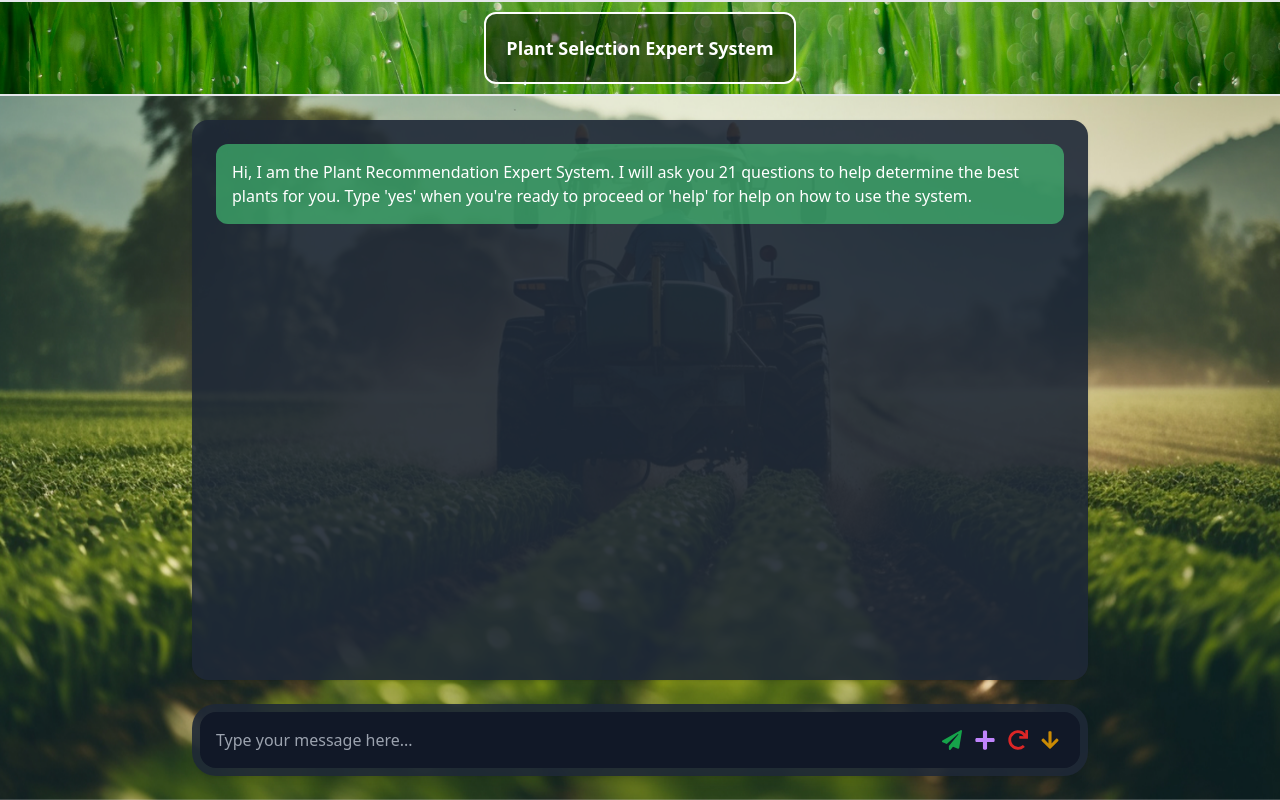
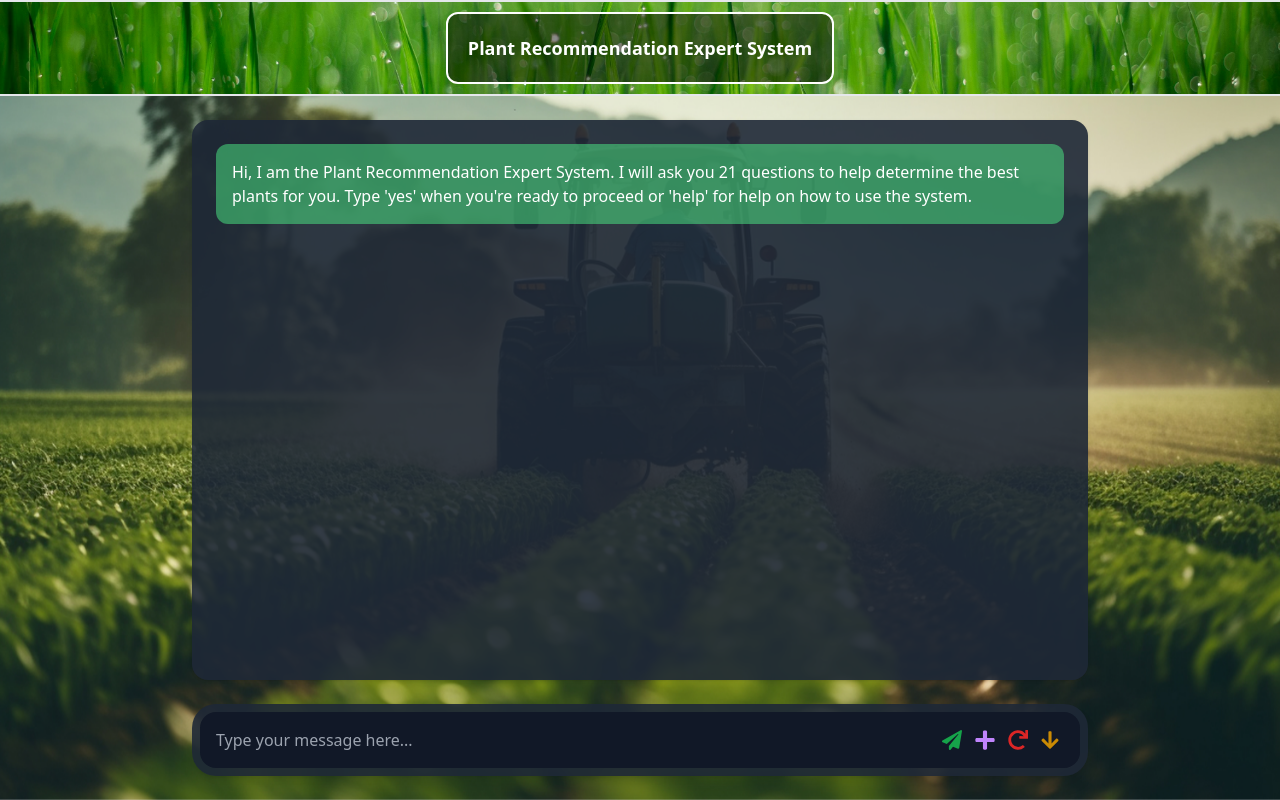
Before and after one commit to takyisky/Plant_Selection_Expert_System, a React (Create React App) app: page / in a window 1280 px wide. Built offline with nearby package versions, Linux system fonts and the light colour scheme.

Commit message:
Commit Save 1

```diff
--- a/src/components/Chat.js
+++ b/src/components/Chat.js
@@ -1,6 +1,7 @@
 import React, { useState, useEffect, useRef } from "react";
 import { FaPaperPlane, FaRedo, FaArrowDown, FaPlus } from "react-icons/fa";
 import { GrStatusGood } from "react-icons/gr";
+
 
 // Array of question objects.
 const questions = [
@@ -18,7 +19,7 @@ const questions = [
   },
   {
     key: "hardiness_zone",
-    text: "What is your hardiness zone? (e.g., zone5, zone7). Type 'avaliable' to see all options.",
+    text: "What is your hardiness zone? (e.g., zone5, zone3to7). Type 'avaliable' to see all options.",
   },
   {
     key: "soil_ph",
@@ -62,7 +63,7 @@ const questions = [
   },
   {
     key: "bloom_time",
-    text: "What is the bloom time? (e.g., spring, summer, fall).",
+    text: "What is the bloom time? (e.g., spring, summer, fall). Type 'avaliable' to see all options.",
   },
   {
     key: "native",
@@ -390,3 +391,5 @@ function Chat() {
 }
 
 export default Chat;
+
+// commit Save 1
--- a/src/pages/Home.jsx
+++ b/src/pages/Home.jsx
@@ -11,7 +11,7 @@ function Home() {
           style={{ backgroundImage: `url('/plants-img1.jpg')` }}
         >
           <p className="bg-black bg-opacity-45 text-white text-lg font-bold p-5 rounded-xl border-2 border-white">
-            Plant Selection Expert System
+            Plant Recommendation Expert System
           </p>
         </div>
       </div>
```
